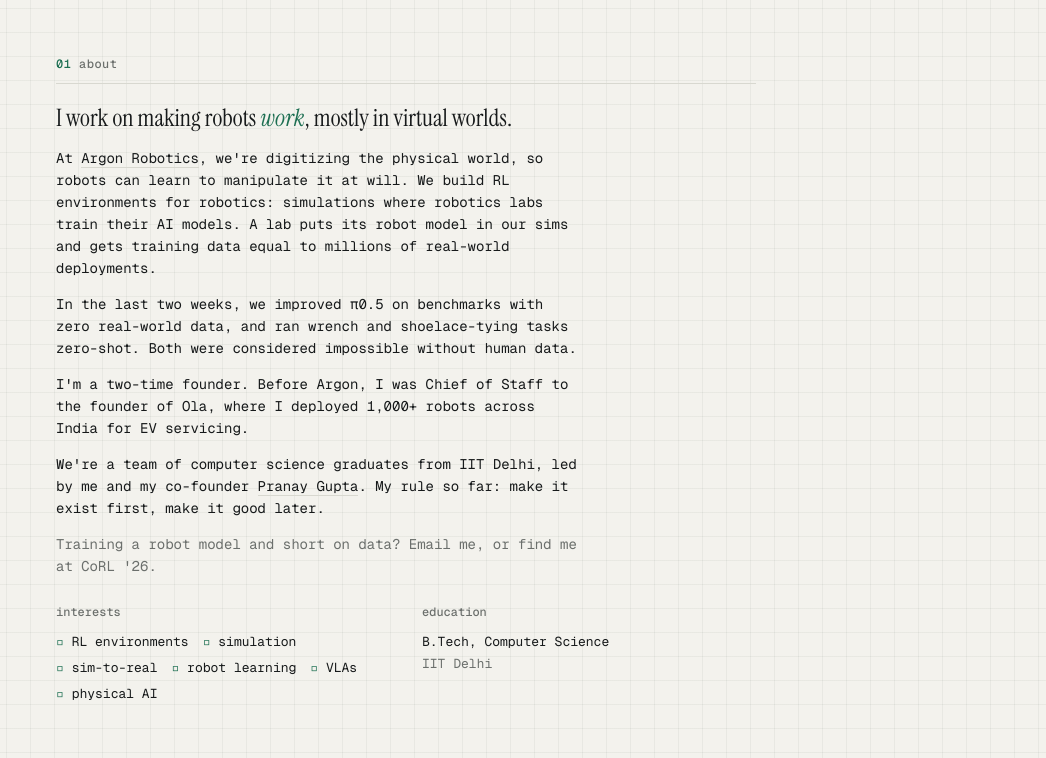
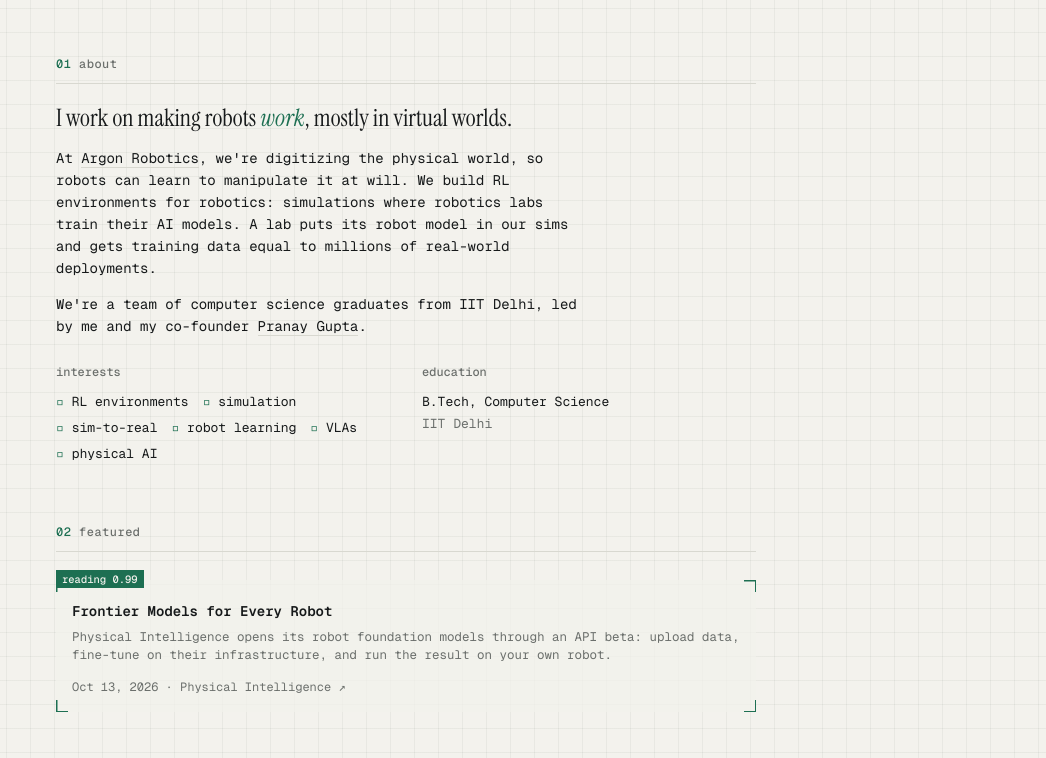
Before and after one commit to Deepanshu-Rohilla/Deepanshu-Rohilla.github.io, a plain HTML site: page index.html in a window 1280 px wide. Shown: the part 256-1014 px from the top of the page, without its empty margins (234-1280 px from the left). Drawn offline with nearby package versions, Linux system fonts and the light colour scheme.

Commit message:
Trim about section
Co-Authored-By: Claude Opus 5.5 <noreply@anthropic.com>
Claude-Session: https://claude.ai/code/session_016eSSVx6BoLmPJjkC78GSuM

```diff
--- a/index.html
+++ b/index.html
@@ -284,10 +284,7 @@ ol.timeline .when { font-size: 12px; color: var(--box); font-variant-numeric: ta
     <div class="intro">
       <p class="lede">I work on making robots <em>work</em>, mostly in virtual worlds.</p>
       <p>At <a class="link" href="https://www.argonrobotics.ai/" target="_blank" rel="noopener">Argon Robotics</a>, we're digitizing the physical world, so robots can learn to manipulate it at will. We build RL environments for robotics: simulations where robotics labs train their AI models. A lab puts its robot model in our sims and gets training data equal to millions of real-world deployments.</p>
-      <p>In the last two weeks, we improved π0.5 on benchmarks with zero real-world data, and ran wrench and shoelace-tying tasks zero-shot. Both were considered impossible without human data.</p>
-      <p>I'm a two-time founder. Before Argon, I was Chief of Staff to the founder of Ola, where I deployed 1,000+ robots across India for EV servicing.</p>
-      <p>We're a team of computer science graduates from IIT Delhi, led by me and my co-founder <a class="link" href="https://www.linkedin.com/in/pranay1gupta/" target="_blank" rel="noopener">Pranay Gupta</a>. My rule so far: make it exist first, make it good later.</p>
-      <p class="muted">Training a robot model and short on data? Email me, or find me at CoRL '26.</p>
+      <p>We're a team of computer science graduates from IIT Delhi, led by me and my co-founder <a class="link" href="https://www.linkedin.com/in/pranay1gupta/" target="_blank" rel="noopener">Pranay Gupta</a>.</p>
     </div>
     <div class="cols">
       <div>
```
